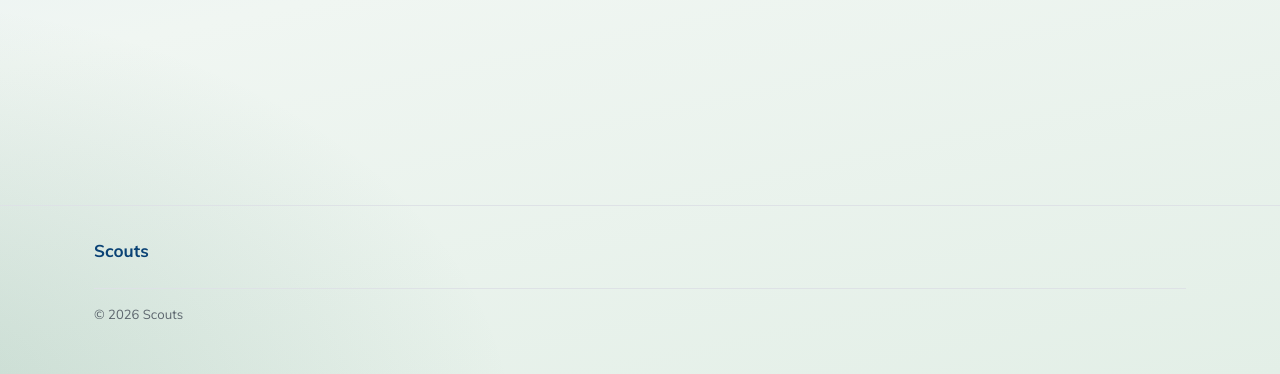
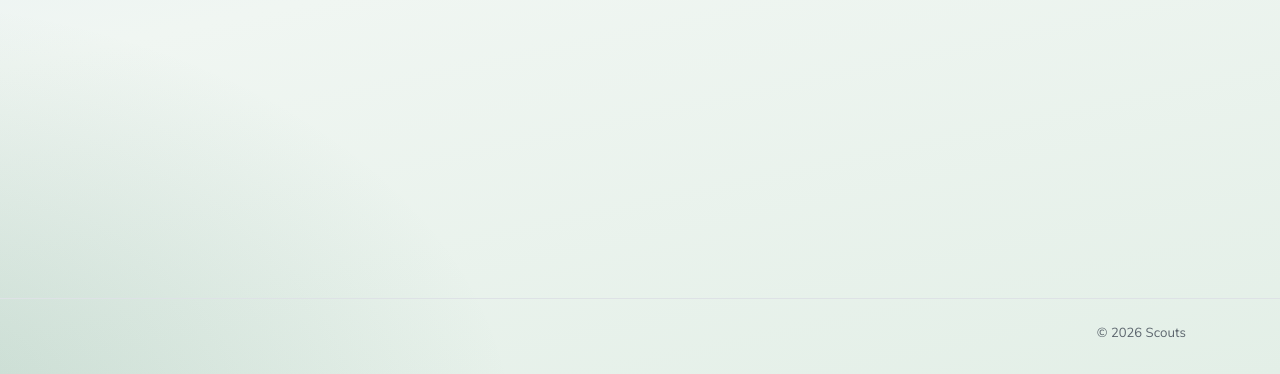
Before and after one commit to tdebruyn/TroopConnect, a Django app: page /accounts/login/?next=/attestations/ in a window 1280 px wide. Shown: the part 426-800 px from the top of the page. Run offline with Django 4.2, Linux system fonts and the light colour scheme; data comes from the database, SQL or seed files in the repository; parts of the project's set-up code (start-up, migrations or seed data) failed here and were passed over; some libraries are stand-ins or nearby versions.

Commit message:
Compact the footer to one strip
Drop the unit name, federation and address from the footer; the band and
the place block already state them, and the repeat made every page end on
a second masthead. Links and the copyright now share one row.

Co-Authored-By: Claude <noreply@anthropic.com>

```diff
--- a/app/static/css/troopconnect.css
+++ b/app/static/css/troopconnect.css
@@ -627,32 +627,21 @@ body {
 
 .site-footer {
   margin-top: 3rem;
-  padding: 2rem 0 3.1rem;
+  padding: 1.5rem 0 2rem;
   border-top: 1px solid #dee2e6;
   font-size: 0.9375rem;
   color: #5d666e;
 }
 
-/* Who, then what. Two columns where there is room; stacked where there is
-   not, because a phone footer read as two squeezed columns is worse than a
-   long one. */
+/* One strip: the links, and the copyright at the far end. When the two do not
+   fit side by side they stack, and space-between leaves each on the left
+   rather than stranding one against an edge. */
 .footer-body {
-  display: grid;
-  grid-template-columns: 1fr;
-  gap: 1.5rem;
-}
-
-.footer-name {
-  margin: 0;
-  font-size: 1.0625rem;
-  font-weight: 700;
-  color: #0a4275;
-}
-
-.footer-federation,
-.footer-address {
-  margin: 0.375rem 0 0;
-  line-height: 1.5;
+  display: flex;
+  flex-wrap: wrap;
+  align-items: center;
+  justify-content: space-between;
+  gap: 0.5rem 2rem;
 }
 
 .footer-links {
@@ -671,23 +660,13 @@ body {
 /* Runs the container's full width, unlike the reading measures the body copy
    is set to. */
 .footer-legal {
-  margin: 1.5rem 0 0;
+  margin: 1rem 0 0;
   line-height: 1.5;
 }
 
 .footer-copyright {
-  margin: 1.5rem 0 0;
-  padding-top: 1rem;
-  border-top: 1px solid #dee2e6;
+  margin: 0;
   font-size: 0.8125rem;
-}
-
-@media (min-width: 768px) {
-  .footer-body {
-    grid-template-columns: 1fr auto;
-    align-items: start;
-    gap: 2rem;
-  }
 }
 
 /* ---------------------------------------------------------------------------
--- a/app/templates/base.html
+++ b/app/templates/base.html
@@ -208,10 +208,11 @@
         {% block content %}
         {% endblock content %}
         {% comment %}
-            The site footer, on every page. It is also where several settings
-            that had no home finally land: the address, the phone, the legal
-            line and the unit's social accounts were all stored — and all
-            rendered by nothing — until now.
+            The site footer, on every page. It is where the phone, the legal
+            line and the unit's social accounts land. The address is not
+            repeated here: the public page's place block is where it is stated,
+            and a second copy at the foot of every signed-in page would be the
+            same fact printed twice.
 
             Never styled with a bare `footer` selector: the public page's
             content carries its own blocks, and a bare selector reaches into
@@ -228,15 +229,6 @@
             <footer class="site-footer">
                 <div class="container">
                     <div class="footer-body">
-                        <div class="footer-who">
-                            <p class="footer-name">{{ site_name }}</p>
-                            {% if federation %}
-                                <p class="footer-federation">{{ federation }}</p>
-                            {% endif %}
-                            {% if unit_address %}
-                                <p class="footer-address">{{ unit_address|linebreaksbr }}</p>
-                            {% endif %}
-                        </div>
                         <ul class="footer-links">
                             {% if contact_email %}
                                 <li><a href="mailto:{{ contact_email }}">{{ contact_email }}</a></li>
@@ -254,6 +246,8 @@
                                 <li><a href="{{ instagram_url }}" target="_blank" rel="noopener">Instagram</a></li>
                             {% endif %}
                         </ul>
+                        {% now "Y" as current_year %}
+                        <p class="footer-copyright">{% blocktranslate with unit=site_name year=current_year %}© {{ year }} {{ unit }}{% endblocktranslate %}</p>
                     </div>
                     {% comment %}
                         A troop with its own legal page stores a URL and gets the
@@ -264,8 +258,6 @@
                     {% if privacy_policy and not privacy_policy_url %}
                         <p class="footer-legal">{{ privacy_policy|linebreaksbr }}</p>
                     {% endif %}
-                    {% now "Y" as current_year %}
-                    <p class="footer-copyright">{% blocktranslate with unit=site_name year=current_year %}© {{ year }} {{ unit }}{% endblocktranslate %}</p>
                 </div>
             </footer>
         </div>
```
Also changed, not shown: app/tests/test_troop_settings.py (+21 -9 lines).
